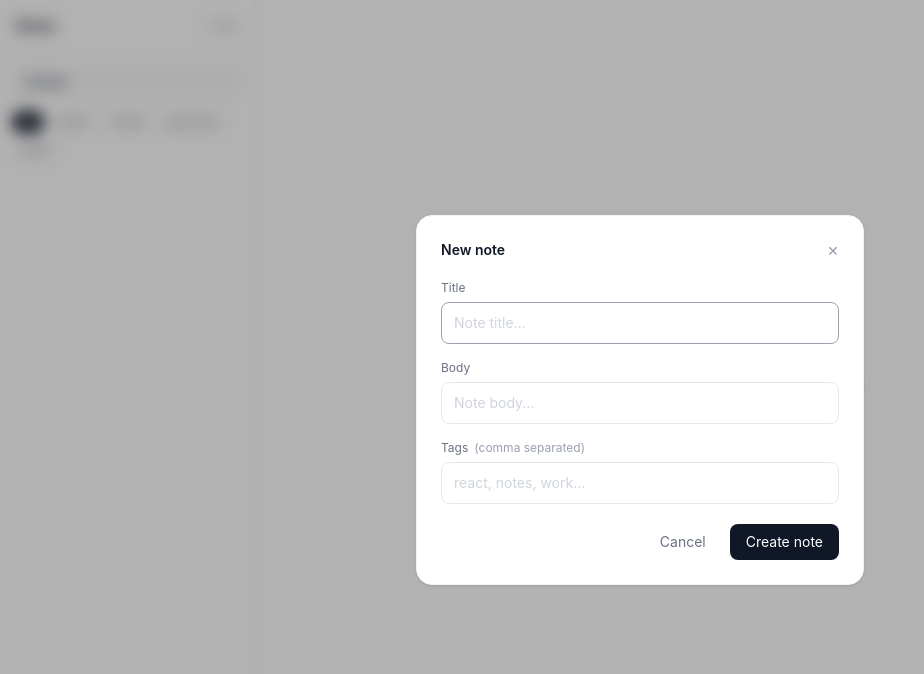
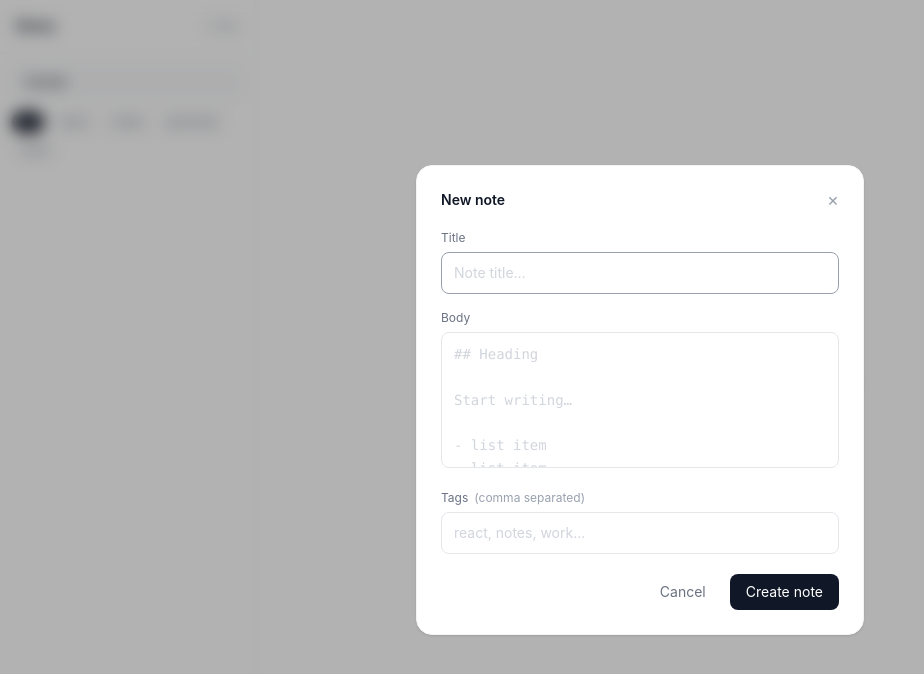
Before and after one commit to HassaaNaeem/MarkDown-Notes-React, a React (Vite) app: page / in a window 1280 px wide. Both pictures are taken after typing "Sample" into the empty fields and a click on the button "+ New". Shown: the top 674 px of the page, without its empty margins (0-924 px from the left). Built offline with nearby package versions, Linux system fonts and the light colour scheme.

Commit message:
Editing a Note title and Body

```diff
--- a/package.json
+++ b/package.json
@@ -13,6 +13,7 @@
     "@dnd-kit/core": "^6.3.1",
     "@dnd-kit/sortable": "^10.0.0",
     "@tailwindcss/vite": "^4.3.0",
+    "@uiw/react-md-editor": "^4.1.1",
     "date-fns": "^4.2.1",
     "react": "^19.2.6",
     "react-dom": "^19.2.6",
--- a/src/AppLayout.jsx
+++ b/src/AppLayout.jsx
@@ -1,4 +1,4 @@
-import { useState } from "react";
+import { cloneElement, useState } from "react";
 
 import ReactMarkdown from "react-markdown";
 import Sidebar from "./components/Sidebar";
@@ -51,7 +51,27 @@ function AppLayout() {
     );
   }
 
-  function updateNote(id, changes) {}
+  function updateNote(id, changes) {
+    if (mode != "edit") {
+      toast.error("To edit, please select edit mode");
+      return;
+    }
+
+    const note = notes.find((note) => note.id == id);
+
+    if (changes.title) {
+      setNotes((notes) => [
+        { ...note, title: changes.title },
+        ...notes.filter((note) => note.id != id),
+      ]);
+    }
+    if (changes.body) {
+      setNotes((notes) => [
+        { ...note, body: changes.body },
+        ...notes.filter((note) => note.id != id),
+      ]);
+    }
+  }
 
   function handleDeleteNote(id) {
     setNotes((notes) => notes.filter((note) => note.id != id));
@@ -87,6 +107,11 @@ function AppLayout() {
       .find((note) => note.id == activeNoteId)
       .tags.filter((t) => t != tag);
     console.log(updatedTags);
+
+    if (updatedTags < 2) {
+      toast.error("A note should contain at least 1 tag");
+      return;
+    }
 
     const updatedNotes = notes.filter((note) => {
       if (note.id == activeNoteId) {
--- a/src/components/Modal.jsx
+++ b/src/components/Modal.jsx
@@ -1,3 +1,4 @@
+import MDEditor from "@uiw/react-md-editor";
 import { useForm } from "react-hook-form";
 import { v4 as uuidv4 } from "uuid";
 
@@ -70,11 +71,13 @@ export default function Modal({ isOpen, onClose, setNotes, setActiveNoteId }) {
 
           <div>
             <label className="block text-xs text-gray-500 mb-1.5">Body</label>
-            <input
-              type="text"
-              placeholder="Note body..."
+            <textarea
+              rows={5}
+              placeholder={
+                "## Heading\n\nStart writing…\n\n- list item\n- list item"
+              }
               {...register("body", { required: true })}
-              className="w-full text-sm px-3 py-2.5 rounded-lg border border-gray-200 outline-none focus:border-gray-400 placeholder-gray-300 transition-colors"
+              className="w-full text-sm font-mono px-3 py-2.5 rounded-lg border border-gray-200 outline-none focus:border-gray-400 placeholder-gray-300 transition-colors resize-none leading-relaxed"
             />
           </div>
 
--- /dev/null
+++ b/tailwind.config.js
@@ -0,0 +1,5 @@
+/** @type {import('tailwindcss').Config} */
+export default {
+  content: ["./index.html", "./src/**/*.{js,jsx}"],
+  plugins: [require("@tailwindcss/typography")],
+};
```
Also changed, not shown: 1 other file (tests, documents, lock files or other folders).
